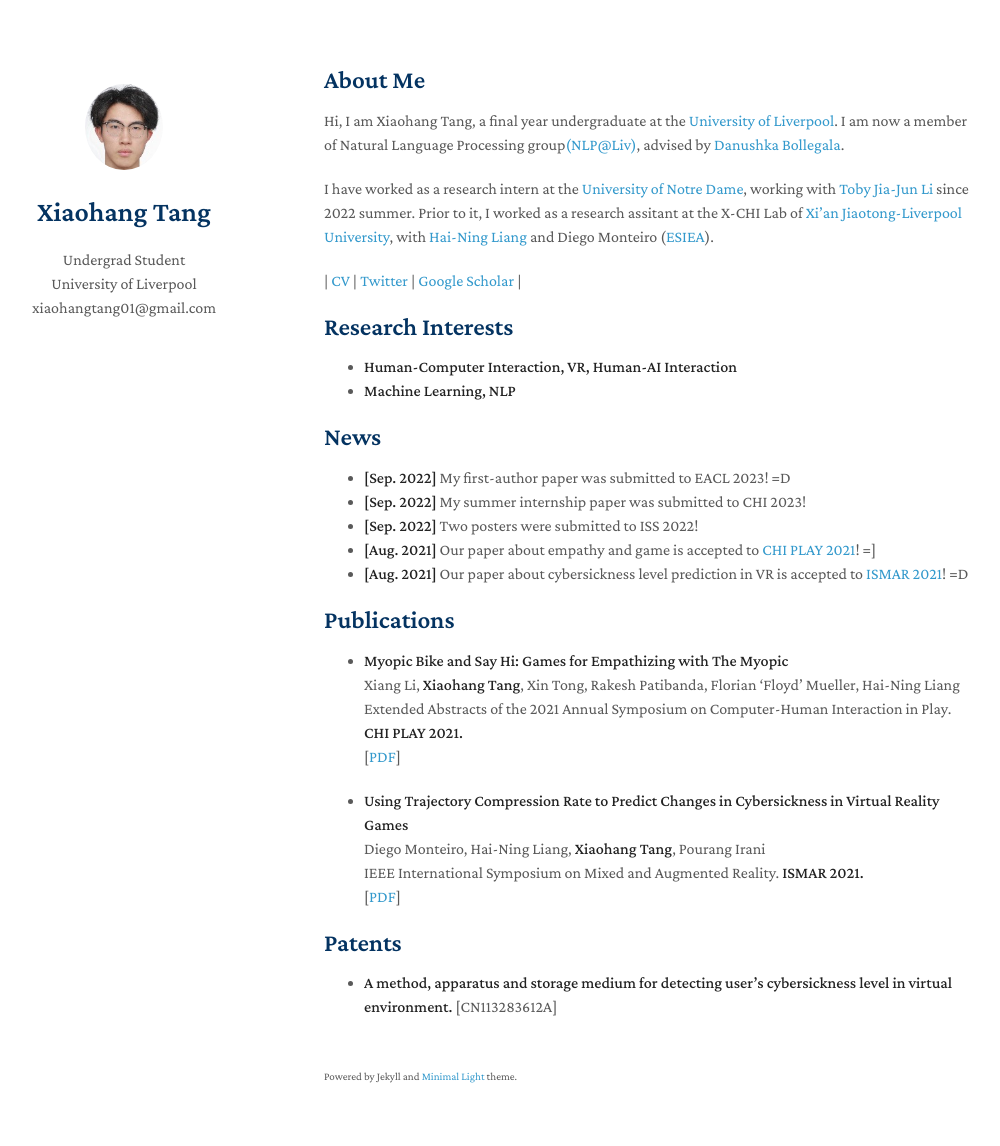
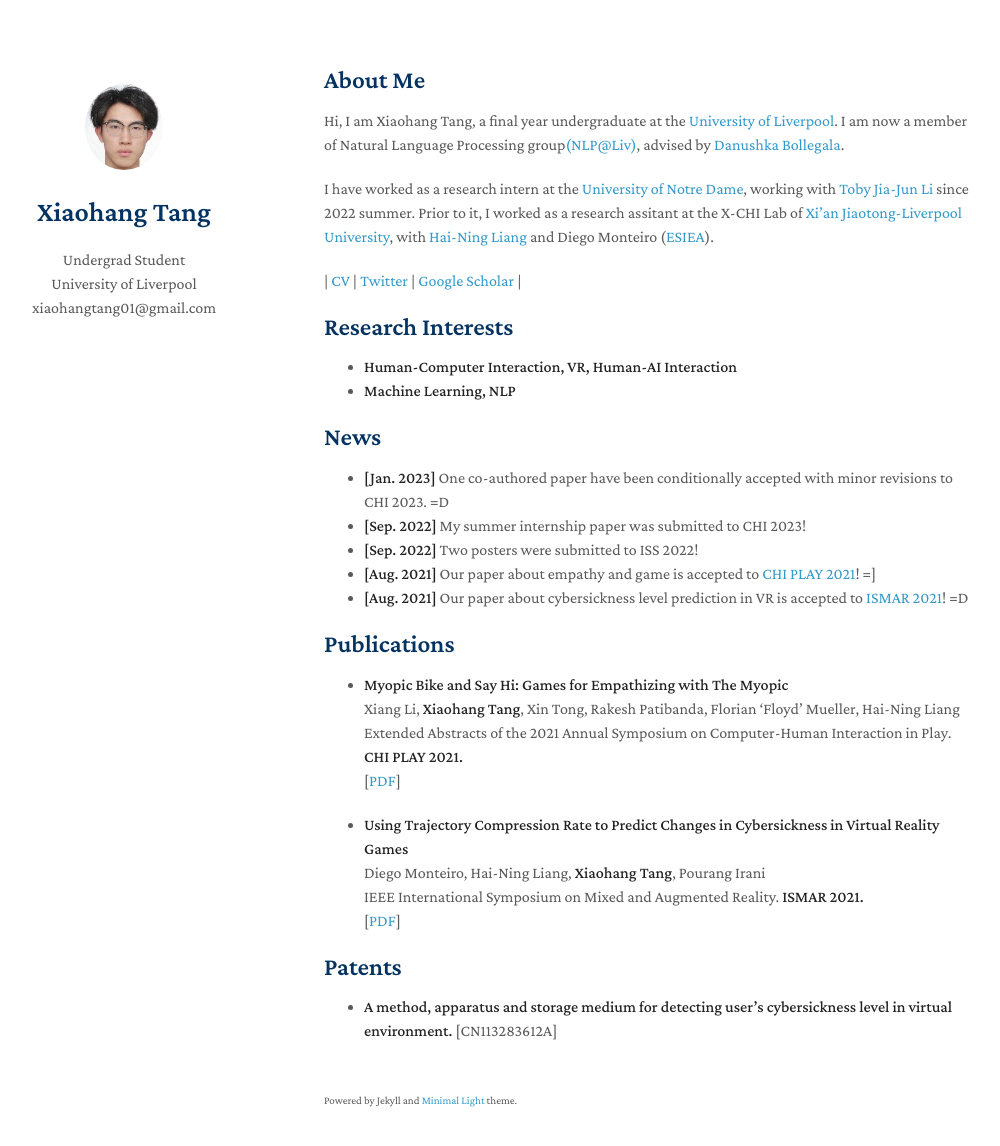
Before and after one commit to xiaohang-tang/xiaohang-tang.github.io, a Jekyll site: the page built from index.md, in a window 1280 px wide and 1181 px high. Shown: the top 1146 px of the window, without its empty margins (146-1146 px from the left). Built offline with Jekyll 4.4.1, drawn with Linux system fonts in a browser that asks for light colours; nearby versions of some CDN libraries; a style sheet for code colours, icons or effects is not loaded; our own code applies the rules of GitHub Pages for plain Markdown files.

Commit message:
Update index.md

```diff
--- a/index.md
+++ b/index.md
@@ -17,7 +17,7 @@ I have worked as a research intern at the [University of Notre Dame](https://www
 
 ## News
 
-- **[Sep. 2022]** My first-author paper was submitted to EACL 2023! =D
+- **[Jan. 2023]** One co-authored paper have been conditionally accepted with minor revisions to CHI 2023. =D
 - **[Sep. 2022]** My summer internship paper was submitted to CHI 2023!
 - **[Sep. 2022]** Two posters were submitted to ISS 2022!
 - **[Aug. 2021]** Our paper about empathy and game is accepted to [CHI PLAY 2021](https://chiplay.acm.org/2021/)! =]
```
